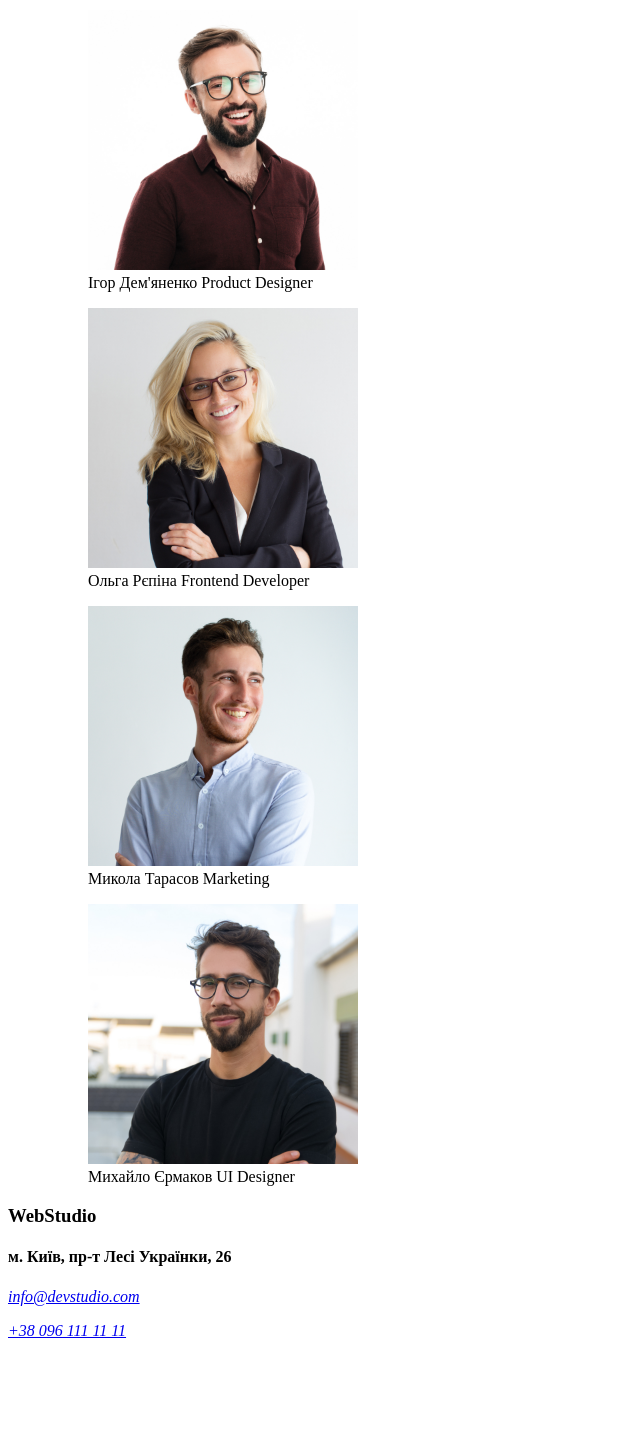
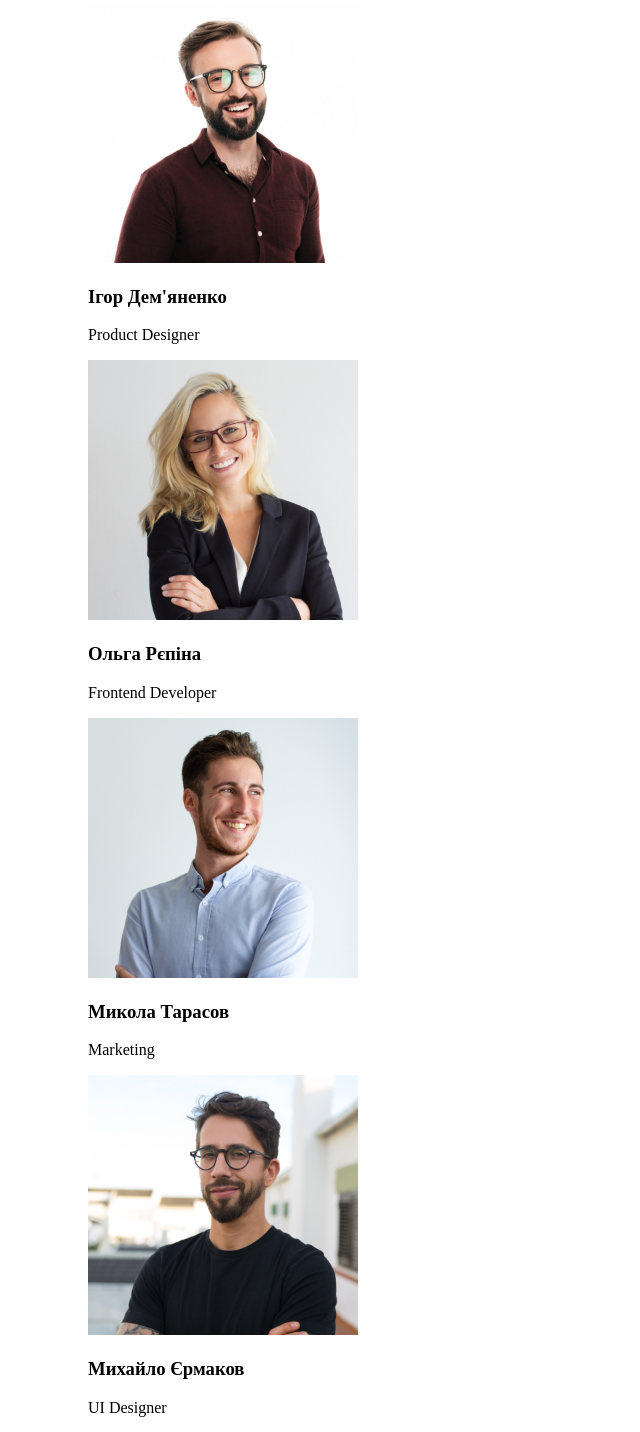
Before and after one commit to tien1o/goit-markup-hw-01, a plain HTML site: page index.html in a window 1280 px wide. Shown: the part 960-2392 px from the top of the page, without its empty margins (0-640 px from the left). Before the commit the page ends 2316 px from the top, so only its background shows below. Drawn offline with Linux system fonts and the light colour scheme.

Commit message:
Add files via upload

```diff
--- a/index.html
+++ b/index.html
@@ -19,8 +19,10 @@
           <a href="mailto:info@devstudio.com">info@devstudio.com</a>
           <a href="tel:+380961111111">+38 096 111 11 11</a>
         </address>
+        <section>
         <h1>EФЕКТИВНІ РІШЕННЯ ДЛЯ ВАШОГУ БІЗНЕСУ</h1>
         <button type="button">Замовити послугу</button>
+        </section>
       </nav>
     </header>
 
@@ -46,9 +48,9 @@
         </ul>
         <h2>Чим ми займаємося</h2>
         <div>
-          <img src="./images/img1.jpg" alt="ноутбук" />
-          <img src="./images/img2.jpg" alt="стіл" />
-          <img src="./images/img3.jpg" alt="стіл та ноутбук" />
+          <img src="./images/img1.jpg" alt="ноутбук" width="370px" height="294px"/>
+          <img src="./images/img2.jpg" alt="стіл" width="370px" height="294px"/>
+          <img src="./images/img3.jpg" alt="стіл та ноутбук" width="370px" height="294px"/>
         </div>
       </section>
 
@@ -58,25 +60,37 @@
           <li>
             <figure>
               <img src="./images/ihor.jpg" alt="ihor" width="270" height="260" />
-              <figcaption>Ігор Дем'яненко Product Designer</figcaption>
+              <figcaption>
+                <h3>Ігор Дем'яненко</h3>
+                <p>Product Designer</p>
+              </figcaption>
             </figure>
           </li>
           <li>
             <figure>
               <img src="./images/olga.jpg" alt="ihor" width="270" height="260" />
-              <figcaption>Ольга Рєпіна Frontend Developer</figcaption>
+              <figcaption>
+                <h3> Ольга Рєпіна</h3>
+                <p>Frontend Developer</p>
+              </figcaption>
             </figure>
           </li>
           <li>
             <figure>
               <img src="./images/mykola.jpg" alt="ihor" width="270" height="260" />
-              <figcaption>Микола Тарасов Marketing</figcaption>
+              <figcaption>
+                <h3>Микола Тарасов</h3>
+                <p>Marketing</p>
+              </figcaption>
             </figure>
           </li>
           <li>
             <figure>
               <img src="./images/miha.jpg" alt="ihor" width="270" height="260" />
-              <figcaption>Михайло Єрмаков UI Designer</figcaption>
+              <figcaption>
+                <h3>Михайло Єрмаков</h3>
+                <p>UI Designer</p>
+              </figcaption>
             </figure>
           </li>
         </ul>
```
